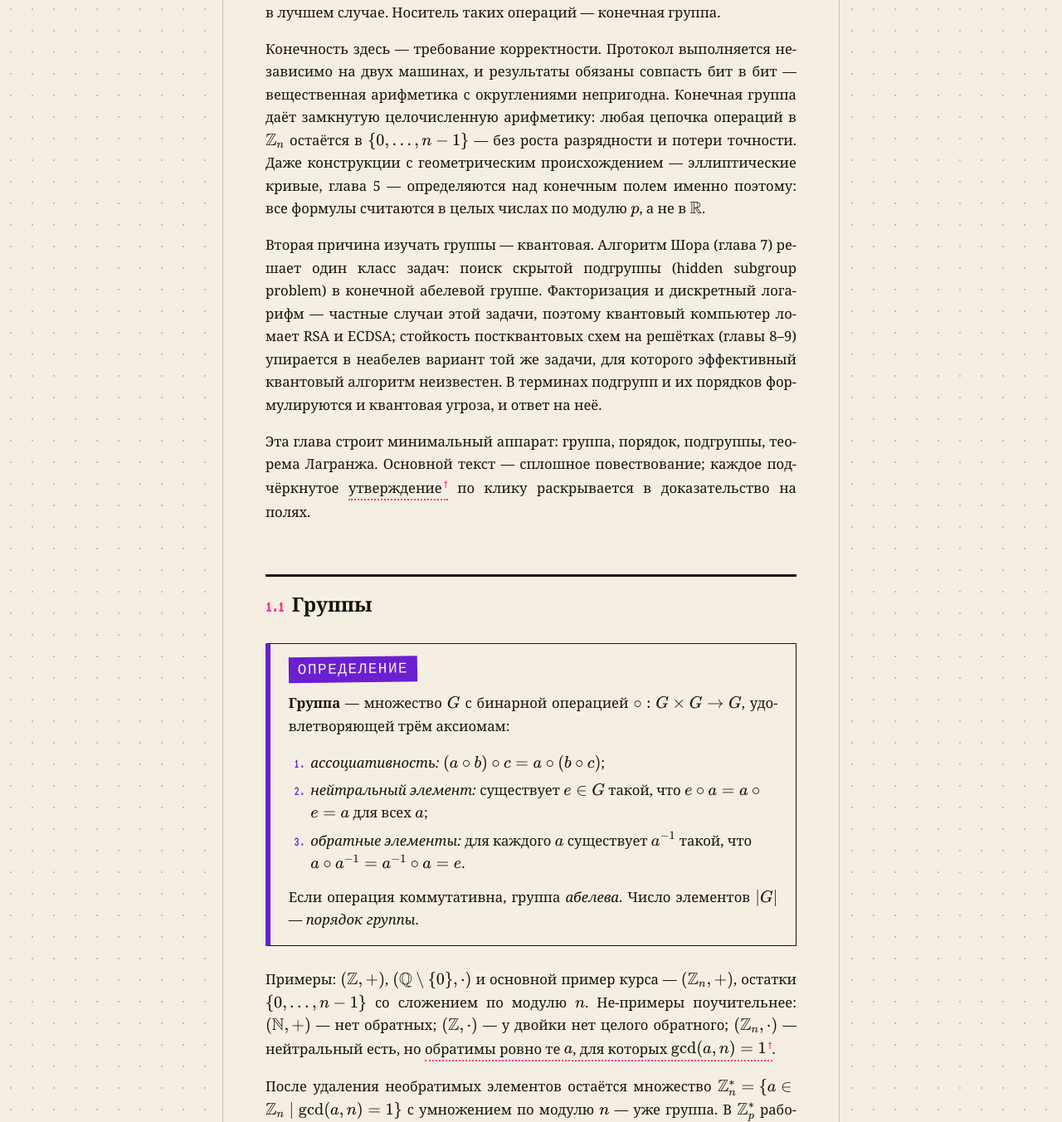
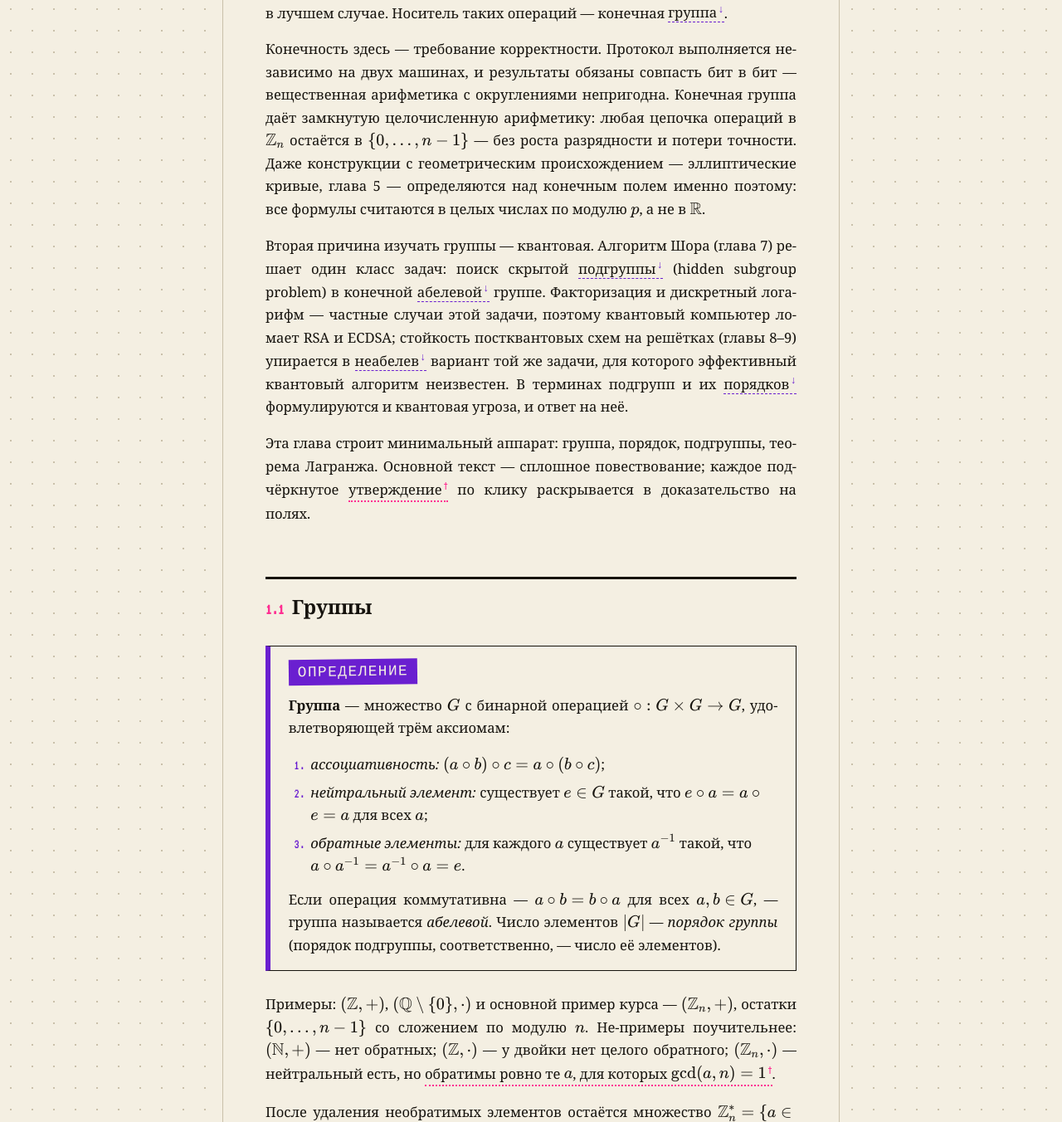
Before and after one commit to rzmn-top/learning-cryptography, a website built with Vite: page chapters/ch01-groups.html in a window 1280 px wide. Shown: the part 782-2134 px from the top of the page at 83% size. Built offline with nearby package versions, Linux system fonts and the light colour scheme; a web font is replaced by a local one.

Commit message:
feat(ch01): определение коммутативности + ссылки на определения
- в определении группы: коммутативность выписана явно; порядок подгруппы
- <a class="term"> с маркером ↓ для терминов, использованных до определения
  (группа, подгруппа, абелева/неабелев, порядок в 1.0)
- плавный скролл + подсветка цели перехода; правило в DESIGN.md

```diff
--- a/chapters/ch01-groups.html
+++ b/chapters/ch01-groups.html
@@ -39,7 +39,8 @@
         микросекунды; разложить произведение на множители — за пределами практической
         вычислимости. Возвести элемент в степень по модулю — \(O(\log n)\) умножений;
         восстановить показатель по результату (дискретный логарифм) — субэкспоненциальное
-        время в лучшем случае. Носитель таких операций — конечная группа.
+        время в лучшем случае. Носитель таких операций —
+        конечная <a class="term" href="#def-group">группа</a>.
       </p>
       <p>
         Конечность здесь — требование корректности. Протокол выполняется
@@ -53,13 +54,15 @@
       </p>
       <p>
         Вторая причина изучать группы — квантовая. Алгоритм Шора (глава 7) решает
-        один класс задач: поиск скрытой подгруппы (hidden subgroup problem)
-        в конечной абелевой группе. Факторизация и дискретный логарифм — частные
-        случаи этой задачи, поэтому квантовый компьютер ломает RSA и ECDSA;
-        стойкость постквантовых схем на решётках (главы 8–9) упирается в неабелев
+        один класс задач: поиск скрытой <a class="term" href="#def-subgroup">подгруппы</a>
+        (hidden subgroup problem) в конечной
+        <a class="term" href="#def-group">абелевой</a> группе. Факторизация
+        и дискретный логарифм — частные случаи этой задачи, поэтому квантовый
+        компьютер ломает RSA и ECDSA; стойкость постквантовых схем на решётках
+        (главы 8–9) упирается в <a class="term" href="#def-group">неабелев</a>
         вариант той же задачи, для которого эффективный квантовый алгоритм неизвестен.
-        В терминах подгрупп и их порядков формулируются
-        и квантовая угроза, и ответ на неё.
+        В терминах подгрупп и их <a class="term" href="#def-group">порядков</a>
+        формулируются и квантовая угроза, и ответ на неё.
       </p>
       <p>
         Эта глава строит минимальный аппарат: группа, порядок, подгруппы, теорема
@@ -70,7 +73,7 @@
 
       <h2><span class="secno">1.1</span>Группы</h2>
 
-      <div class="env definition">
+      <div class="env definition" id="def-group">
         <span class="env-label">Определение</span>
         <p>
           <span class="env-title">Группа</span> — множество \(G\) с бинарной операцией
@@ -84,8 +87,10 @@
             что \(a \circ a^{-1} = a^{-1} \circ a = e\).</li>
         </ol>
         <p>
-          Если операция коммутативна, группа <em>абелева</em>.
-          Число элементов \(|G|\) — <em>порядок группы</em>.
+          Если операция коммутативна — \(a \circ b = b \circ a\) для всех
+          \(a, b \in G\), — группа называется <em>абелевой</em>.
+          Число элементов \(|G|\) — <em>порядок группы</em> (порядок подгруппы,
+          соответственно, — число её элементов).
         </p>
       </div>
 
@@ -149,7 +154,7 @@
 
       <h2><span class="secno">1.3</span>Теорема Лагранжа</h2>
 
-      <p>
+      <p id="def-subgroup">
         Подмножество \(H \subseteq G\), само являющееся группой относительно той же
         операции, — <em>подгруппа</em> (\(H \le G\)). Любая орбита \(\langle a \rangle\) —
         подгруппа. В \((\mathbb{Z}_{12}, +)\) нетривиальные подгруппы таковы:
--- a/src/styles/base.css
+++ b/src/styles/base.css
@@ -10,6 +10,7 @@
 
 html {
   font-size: 17px;
+  scroll-behavior: smooth;
 }
 
 body {
--- a/src/styles/components.css
+++ b/src/styles/components.css
@@ -137,6 +137,42 @@
 .stamp--acid {
   color: var(--acid-deep);
   border-color: var(--acid-deep);
+}
+
+/* ---- ссылки на определения (термин использован до определения) ---- */
+
+.term {
+  color: inherit;
+  text-decoration: none;
+  border-bottom: 1px dashed var(--violet);
+}
+
+.term::after {
+  content: '↓';
+  font-family: var(--font-pixel);
+  font-size: 0.75em;
+  color: var(--violet);
+  vertical-align: super;
+  margin-left: 1px;
+}
+
+.term:hover {
+  background: #e3d1ff;
+  color: inherit;
+}
+
+/* подсветка цели перехода */
+[id]:target {
+  animation: target-flash 1.6s ease-out 1;
+}
+
+@keyframes target-flash {
+  0% {
+    background: var(--acid);
+  }
+  100% {
+    background: transparent;
+  }
 }
 
 /* ---- кликабельные утверждения (claims) ---- */
```
Also changed, not shown: DESIGN.md (+5 -0 lines).
